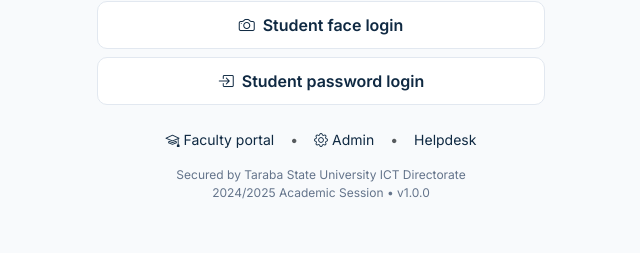
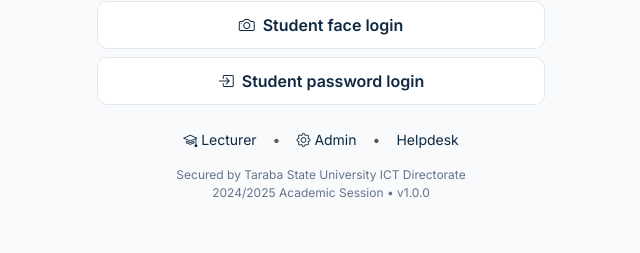
Before and after one commit to RoyalOxygen/tsu-sams-mobile-web-app, a PHP site: page / in a window 1280 px wide. Shown: the part 547-800 px from the top of the page, without its empty margins (319-959 px from the left). Run offline with PHP 8.4, Linux system fonts and the light colour scheme; some libraries are stand-ins or nearby versions.

Commit message:
Updated project

```diff
--- a/views/home/welcome.php
+++ b/views/home/welcome.php
@@ -24,7 +24,7 @@
   <a class="btn btn-outline mb-2" href="<?= e(base_url('login?role=student')) ?>"><i class="bi bi-box-arrow-in-right"></i> Student password login</a>
 
   <div class="d-flex justify-content-center gap-3 mt-3 small">
-    <a href="<?= e(base_url('login?role=lecturer')) ?>"><i class="bi bi-mortarboard"></i> Faculty portal</a>
+    <a href="<?= e(base_url('login?role=lecturer')) ?>"><i class="bi bi-mortarboard"></i> Lecturer</a>
     <span class="text-muted">•</span>
     <a href="<?= e(base_url('login?role=admin')) ?>"><i class="bi bi-gear"></i> Admin</a>
     <span class="text-muted">•</span>
```
Also changed, not shown: README.md, python/README.md, 2 other files.
